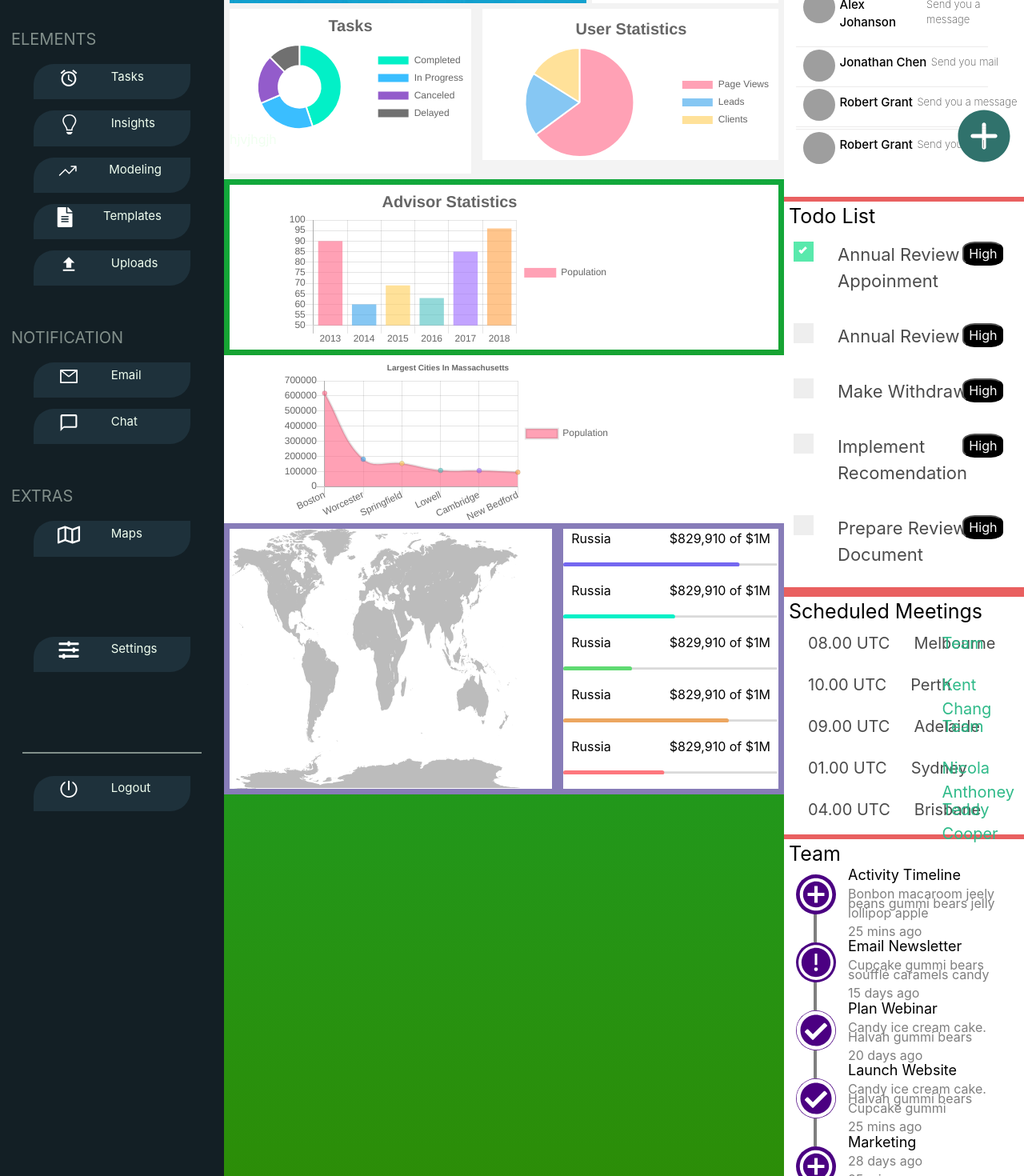
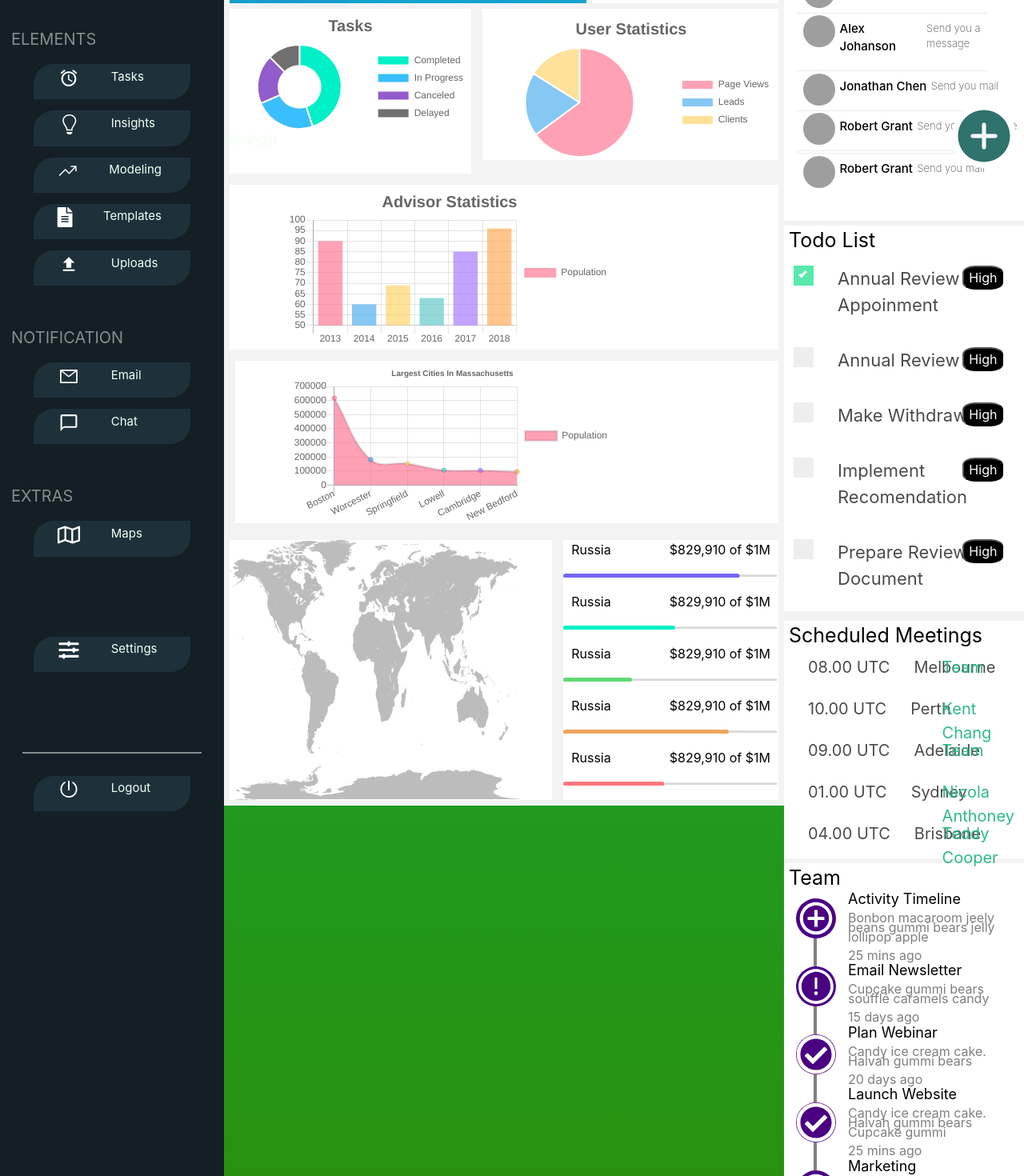
Before and after one commit to lakshan28/suntechit_assignment, a React (Create React App) app: page /login in a window 1280 px wide. Shown: the part 580-2050 px from the top of the page at 80% size. Built offline with nearby package versions, Linux system fonts and the light colour scheme; grey boxes are pictures that could not be loaded.

Commit message:
changed team-bar height2

```diff
--- a/src/components/screens/Dashboard.css
+++ b/src/components/screens/Dashboard.css
@@ -2,7 +2,7 @@
   margin: 0;
   height: 100%;
   width: 100%;
-  background: yellow;
+  background: #f3f3f3;
   display: flex;
   flex-direction: row;
 }
@@ -11,6 +11,10 @@
   bottom: 10px;
   right: 10px;
   z-index: 1;
+  background-color: #ffffff;
+  border-radius: 50%;
+  border-right-width: 0;
+  border: none;
 }
 .add-button-icon {
   height: 80px;
@@ -163,7 +167,7 @@ button:focus {
 .row3 {
   width: 70%;
   height: 100%;
-  background: transparent;
+  background: #f3f3f3;
 }
 /**********Chart ****/
 .row-1 {
@@ -216,16 +220,17 @@ button:focus {
   margin-left: 10%;
 }
 .row-3 {
-  width: 100%;
+  width: 97%;
   height: 100%;
   background: rgb(255, 255, 255);
   display: flex;
   flex-direction: row;
+  margin: 2%;
 }
 .row-4 {
   width: 100%;
   height: 100%;
-  background: rgb(135, 124, 184);
+  background: transparent;
 }
 
 /*****Scheduled *****/
@@ -233,12 +238,13 @@ button:focus {
 .row4 {
   width: 30%;
   height: 100%;
-  background: rgb(233, 96, 96);
+  background: #f3f3f3;
 }
 .row-11 {
   width: 100%;
   height: 100%;
   background: #ffffff;
+  margin-top: 30px;
 }
 .row-22 {
   width: 100%;
@@ -262,4 +268,5 @@ button:focus {
   width: 100%;
   height: 100%;
   background: rgb(255, 255, 255);
+  margin-bottom: 144px;
 }
```
